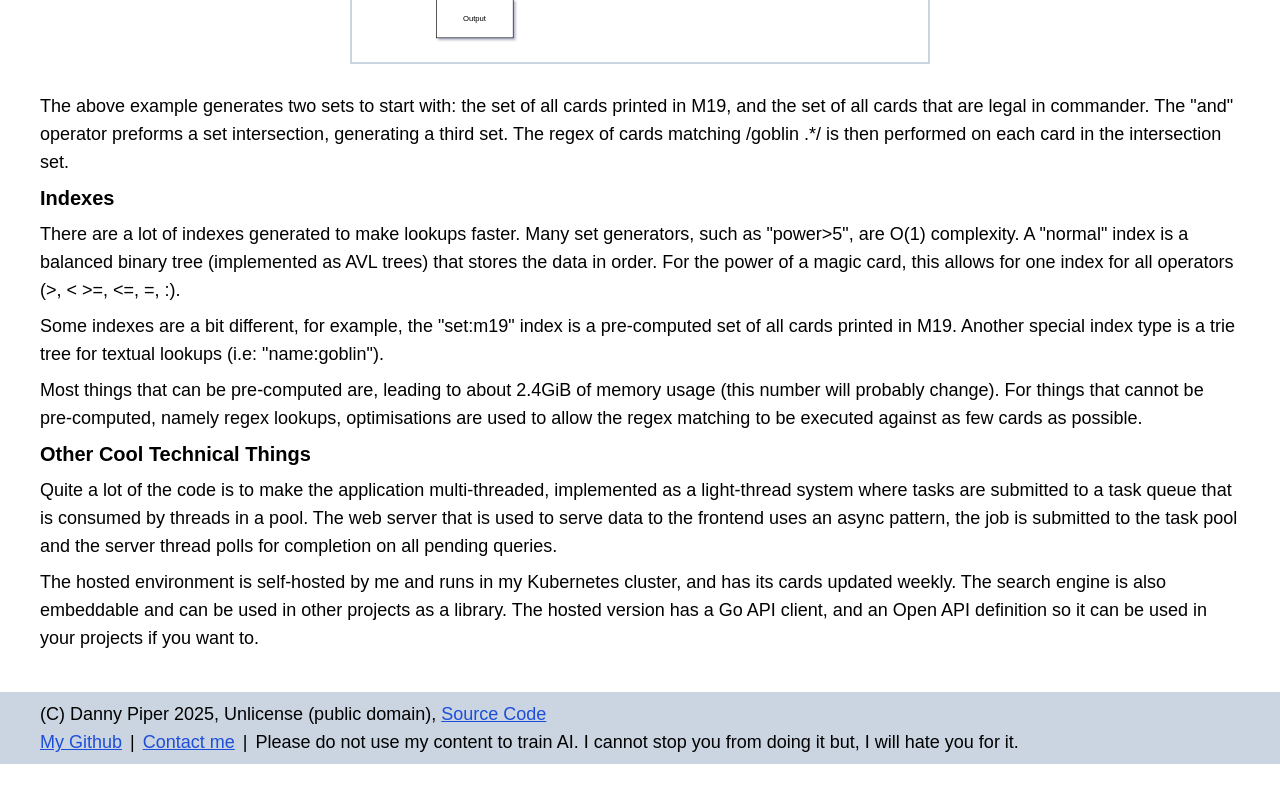
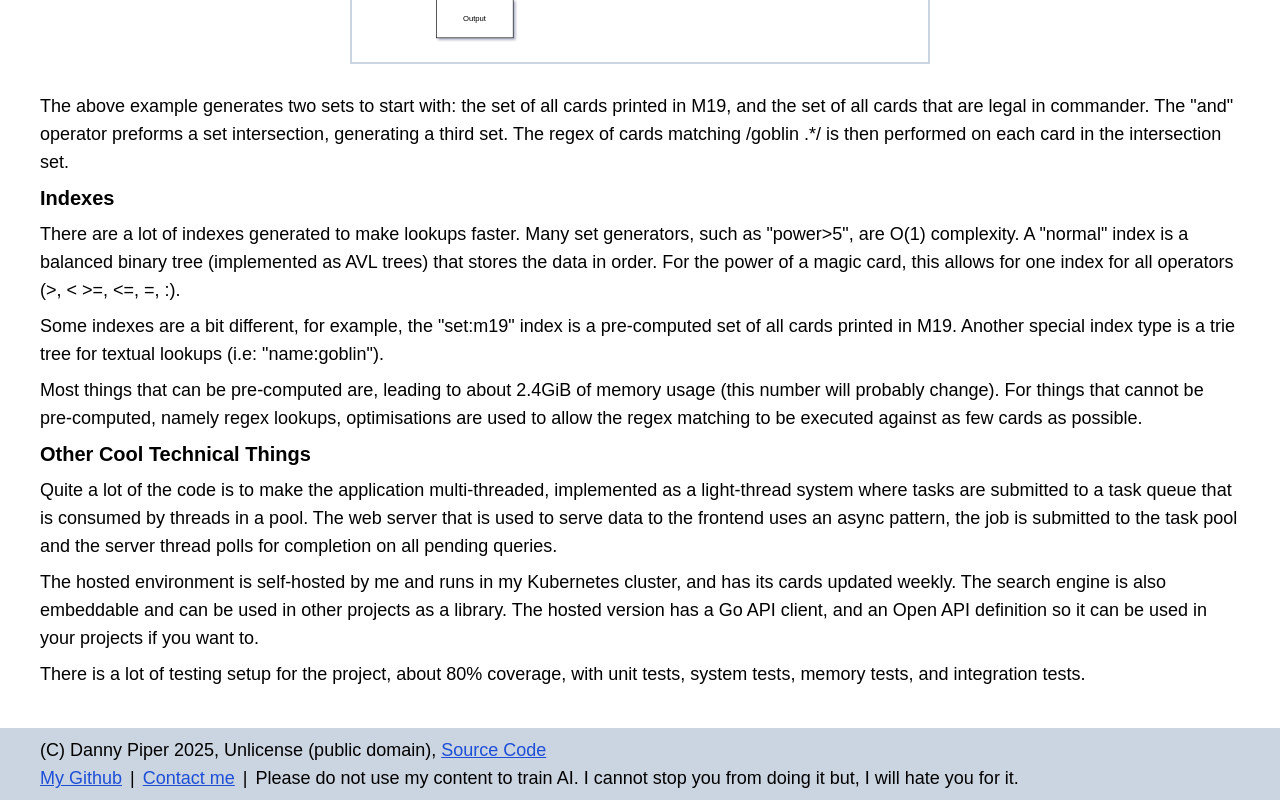
Before and after one commit to djpiper28/my-website, a Next.js app: page /projects/mtg-search-engine in a window 1280 px wide. Shown: the part 766-1566 px from the top of the page. Before the commit the page ends 1530 px from the top, so only its background shows below. Built offline with nearby package versions, Linux system fonts and the light colour scheme.

Commit message:
feat: added more content

```diff
--- a/src/app/projects/mtg-search-engine/page.tsx
+++ b/src/app/projects/mtg-search-engine/page.tsx
@@ -85,6 +85,10 @@ export default function Page() {
         version has a Go API client, and an Open API definition so it can be
         used in your projects if you want to.
       </P>
+      <P>
+        There is a lot of testing setup for the project, about 80% coverage,
+        with unit tests, system tests, memory tests, and integration tests.
+      </P>
     </>
   );
 }
```
